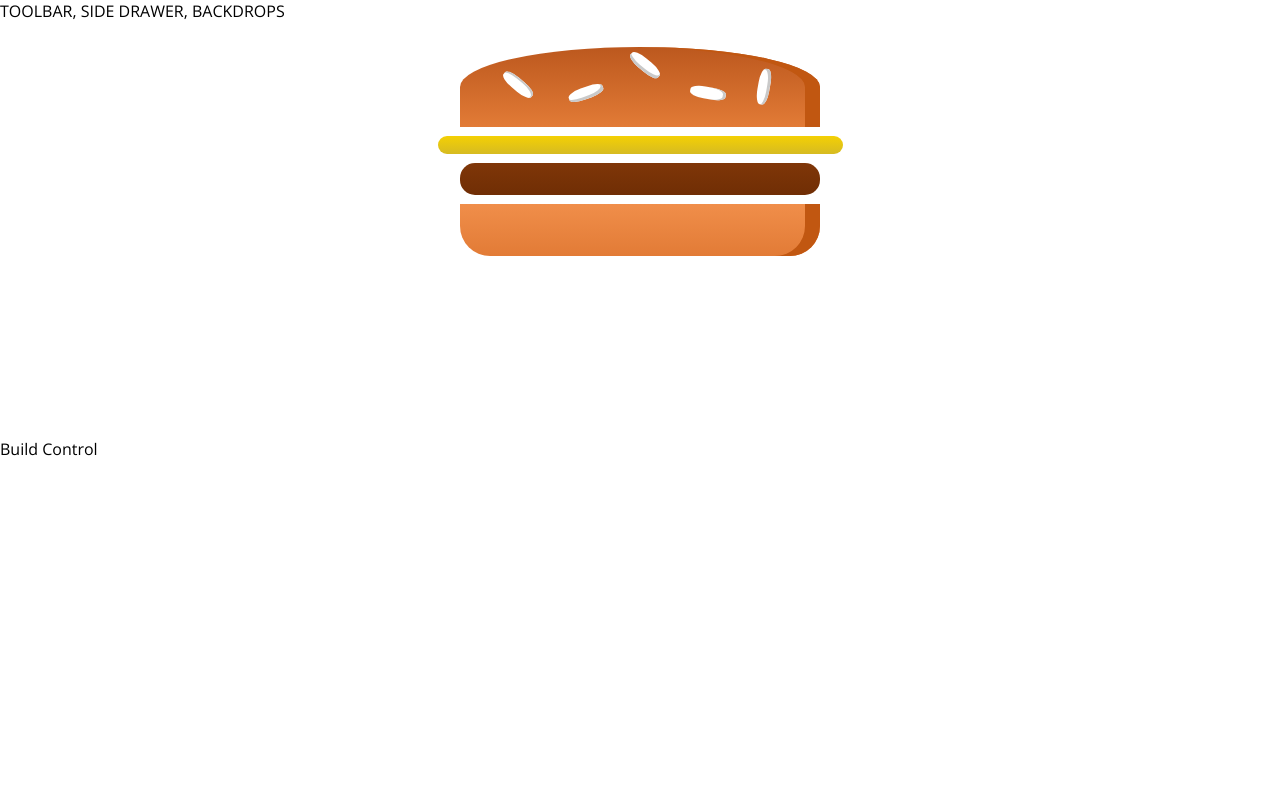
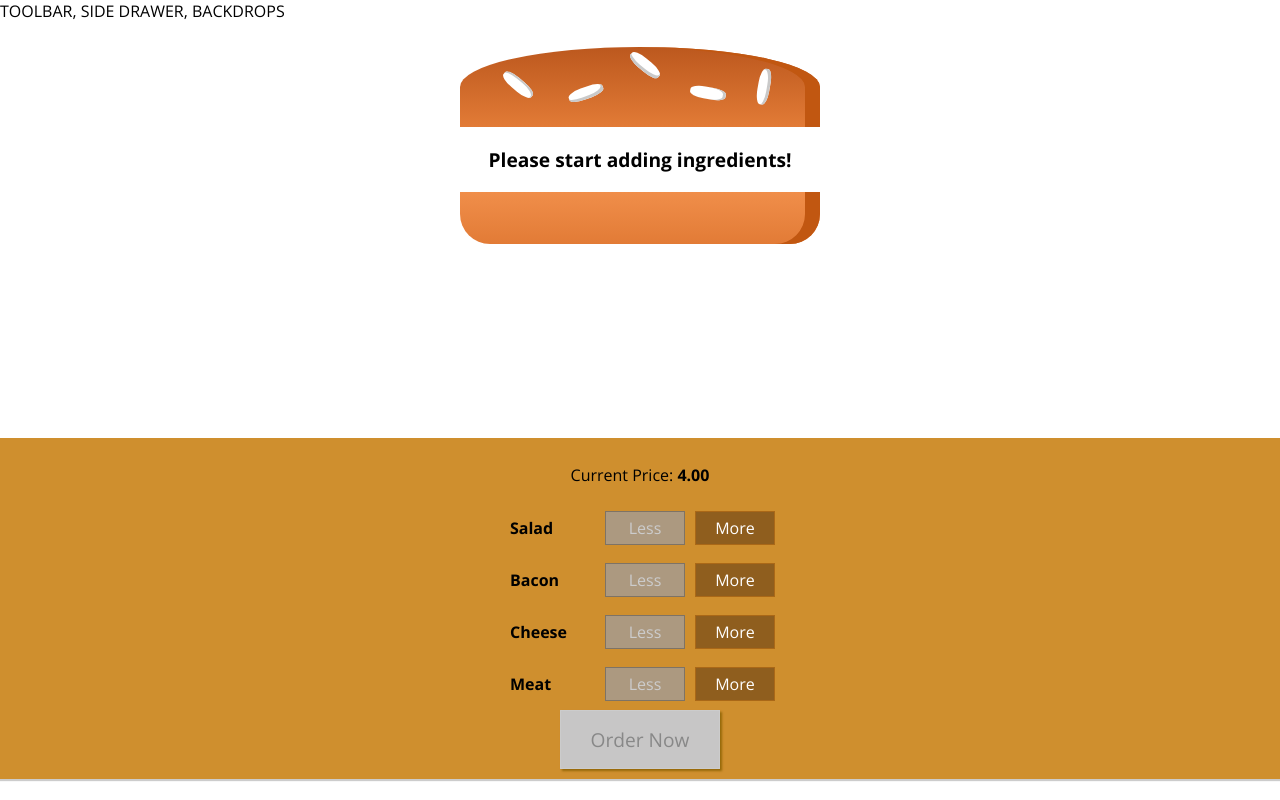
Before and after one commit to abbylow/burger-builder-project, a React app: page / in a window 1280 px wide. Built offline with nearby package versions, Linux system fonts and the light colour scheme.

Commit message:
setup build control

```diff
--- /dev/null
+++ b/src/components/Burger/BuildControls/BuildControl/BuildControl.css
@@ -0,0 +1,56 @@
+.BuildControl {
+    display: flex;
+    justify-content: space-between;
+    align-items: center;
+    margin: 5px 0;
+}
+
+.BuildControl button {
+    display: block;
+    font: inherit;
+    padding: 5px;
+    margin: 0 5px;
+    width: 80px;
+    border: 1px solid #AA6817;
+    cursor: pointer;
+    outline: none;
+}
+
+.BuildControl button:disabled {
+    background-color: #AC9980;
+    border: 1px solid #7E7365;
+    color: #ccc;
+    cursor: default;
+}
+
+.BuildControl button:hover:disabled {
+    background-color: #AC9980;
+    color: #ccc;
+    cursor: not-allowed;
+}
+
+.Label {
+    padding: 10px;
+    font-weight: bold;
+    width: 80px;
+}
+
+.BuildControl .Less {
+    background-color: #D39952;
+    color: white;
+}
+
+.BuildControl .More {
+    background-color: #8F5E1E;
+    color: white;
+}
+
+.BuildControl .Less:hover, .BuildControl .Less:active {
+    background-color: #DAA972;
+    color: white;
+}
+
+.BuildControl .More:hover,.BuildControl .More:active {
+    background-color: #99703F;
+    color: white;
+}
--- /dev/null
+++ b/src/components/Burger/BuildControls/BuildControl/BuildControl.js
@@ -0,0 +1,25 @@
+import React from 'react';
+import classes from './BuildControl.css';
+
+const buildControl = (props) => (
+    <div className={classes.BuildControl}>
+        <div className={classes.Label}>
+            {props.label}
+        </div>
+        <button
+            className={classes.Less}
+            onClick={props.removed}
+            disabled={props.disabled}
+        >
+            Less
+        </button>
+        <button
+            className={classes.More}
+            onClick={props.added}
+        >
+            More
+        </button>
+    </div>
+)
+
+export default buildControl;
--- /dev/null
+++ b/src/components/Burger/BuildControls/BuildControls.css
@@ -0,0 +1,51 @@
+.BuildControls {
+    width: 100%;
+    background-color: #CF8F2E;
+    display: flex;
+    flex-direction: column;
+    align-items: center;
+    box-shadow: 0 2px 1px #ccc;
+    margin: auto;
+    padding: 10px 0;
+}
+
+.OrderButton {
+    background-color: #DAD735;
+    outline: none;
+    cursor: pointer;
+    border: 1px solid #966909;
+    color: #966909;
+    font-family: inherit;
+    font-size: 1.2em;
+    padding: 15px 30px;
+    box-shadow: 2px 2px 2px #966909;
+}
+
+.OrderButton:hover, .OrderButton:active {
+    background-color: #A0DB41;
+    border: 1px solid #966909;
+    color: #966909;
+}
+
+.OrderButton:disabled {
+    background-color: #C7C6C6;
+    cursor: not-allowed;
+    border: 1px solid #ccc;
+    color: #888888;
+}
+
+.OrderButton:not(:disabled) {
+    animation: enable 0.3s linear;
+}
+
+@keyframes enable {
+    0% {
+        transform: scale(1);
+    }
+    60% {
+        transform: scale(1.1);
+    }
+    100% {
+        transform: scale(1);
+    }
+}
--- /dev/null
+++ b/src/components/Burger/BuildControls/BuildControls.js
@@ -0,0 +1,35 @@
+import React from 'react';
+import classes from './BuildControls.css';
+import BuildControl from './BuildControl/BuildControl';
+
+const controls = [
+    { label: 'Salad', type: 'salad' },
+    { label: 'Bacon', type: 'bacon' },
+    { label: 'Cheese', type: 'cheese' },
+    { label: 'Meat', type: 'meat' },
+];
+
+const buildControls = (props) => (
+    <div className={classes.BuildControls}>
+        <p>
+            Current Price: <strong>{props.price.toFixed(2)}</strong>
+        </p>
+        {controls.map(ctrl => (
+            <BuildControl
+                key={ctrl.label}
+                label={ctrl.label}
+                added={() => props.ingredientAdded(ctrl.type)}
+                removed={() => props.ingredientRemoved(ctrl.type)}
+                disabled={props.disabled[ctrl.type]}
+            />
+        ))}
+        <button
+            className={classes.OrderButton}
+            disabled={!props.purchasable}
+        >
+            Order Now
+        </button>
+    </div>
+)
+
+export default buildControls;
--- a/src/components/Burger/Burger.js
+++ b/src/components/Burger/Burger.js
@@ -4,11 +4,27 @@
 import BurgerIngredient from './BurgerIngredient/BurgerIngredient';
 
 const burger = (props) => {
+// Array(3) ==> create an array with 3 elements (all elements are null)
+// .map((_, i) => ...) ==> use _ because the element is blank and doesn't matter
+
+    let transformedIngredients = Object.keys(props.ingredients)
+        .map(igKey => {
+            return [...Array(props.ingredients[igKey])].map((_, i) => {
+                return <BurgerIngredient key={igKey + i} type={igKey} />;
+            })
+        })
+        .reduce((arr, el) => {
+            return arr.concat(el)
+        }, [])
+
+    if(transformedIngredients.length === 0) {
+        transformedIngredients = <p>Please start adding ingredients!</p>
+    }
+
     return (
         <div className={classes.Burger}>
             <BurgerIngredient type="bread-top" />
-            <BurgerIngredient type="cheese" />
-            <BurgerIngredient type="meat" />
+            {transformedIngredients}
             <BurgerIngredient type="bread-bottom" />
         </div>
     );
--- a/src/containers/BurgerBuilder/BurgerBuilder.js
+++ b/src/containers/BurgerBuilder/BurgerBuilder.js
@@ -1,13 +1,99 @@
 import React, { Component, Fragment } from 'react';
 
 import Burger from '../../components/Burger/Burger';
+import BuildControls from '../../components/Burger/BuildControls/BuildControls';
+
+const INGREDIENT_PRICES = {
+    salad: 0.5,
+    bacon: 0.4,
+    cheese: 1.3,
+    meat: 0.7
+}
 
 class BurgerBuilder extends Component {
+    state = {
+        ingredients: {
+            salad: 0,
+            bacon: 0,
+            cheese: 0,
+            meat: 0
+        },
+        totalPrice: 4,
+        purchasable: false
+    }
+
+    updatePurchaseState(ingredients) {
+        // const ingredients = {
+        //     ...this.state.ingredients
+        // };
+
+        const sum = Object.keys(ingredients)
+            .map(igKey => {
+                return ingredients[igKey]
+            })
+            .reduce((sum, el) => {
+                return sum + el;
+            }, 0);
+
+        this.setState({ purchasable: sum > 0 });
+    }
+
+    addIngredientHandler = (type) => {
+        const oldCount = this.state.ingredients[type];
+        const updatedCount = oldCount + 1;
+        const updatedIngredients = {
+            ...this.state.ingredients
+        };
+        updatedIngredients[type] = updatedCount;
+
+        const priceAddition = INGREDIENT_PRICES[type];
+        const oldPrice = this.state.totalPrice;
+        const newPrice = oldPrice + priceAddition;
+
+        this.setState({ totalPrice: newPrice, ingredients: updatedIngredients });
+
+        this.updatePurchaseState(updatedIngredients);
+    }
+
+    removeIngredientHandler = (type) => {
+        const oldCount = this.state.ingredients[type];
+        if (oldCount <= 0) {
+            return;
+        }
+        const updatedCount = oldCount - 1;
+        const updatedIngredients = {
+            ...this.state.ingredients
+        };
+        updatedIngredients[type] = updatedCount;
+
+        const priceAddition = INGREDIENT_PRICES[type];
+        const oldPrice = this.state.totalPrice;
+        const newPrice = oldPrice - priceAddition;
+
+        this.setState({ totalPrice: newPrice, ingredients: updatedIngredients });
+
+        this.updatePurchaseState(updatedIngredients);
+    }
+
     render() {
+        const disabledInfo = {
+            ...this.state.ingredients
+        };
+
+        for (let key in disabledInfo) {
+            disabledInfo[key] = disabledInfo[key] <= 0
+        }
+
         return (
             <Fragment>
-                <Burger/>
-                <div>Build Control</div>
+                <Burger ingredients={this.state.ingredients} />
+                <BuildControls
+                    ingredientAdded={this.addIngredientHandler}
+                    ingredientRemoved={this.removeIngredientHandler}
+                    disabled={disabledInfo}
+                    price={this.state.totalPrice}
+                    purchasable={this.state.purchasable}
+                />
             </Fragment>
         )
     }
```
